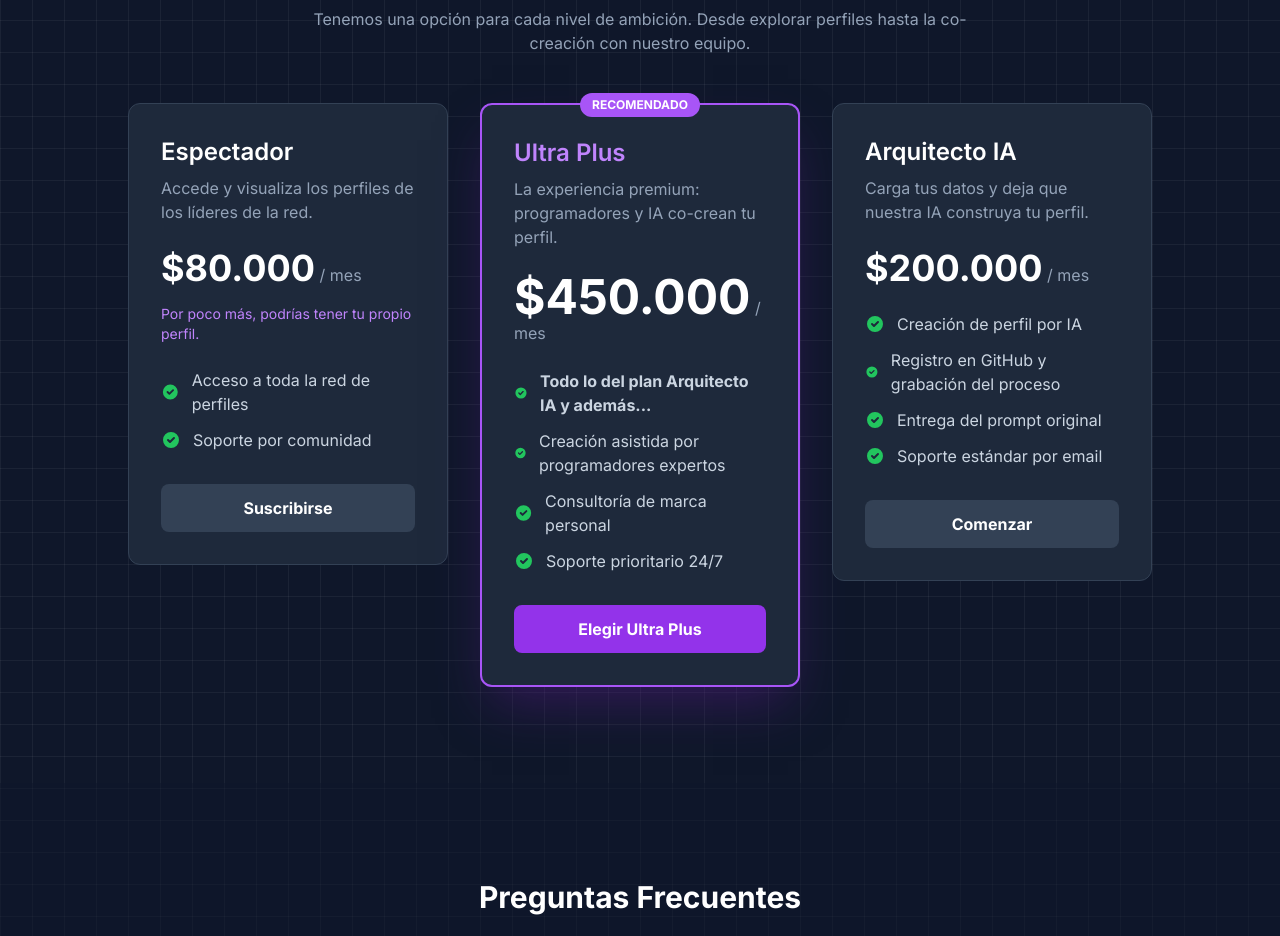
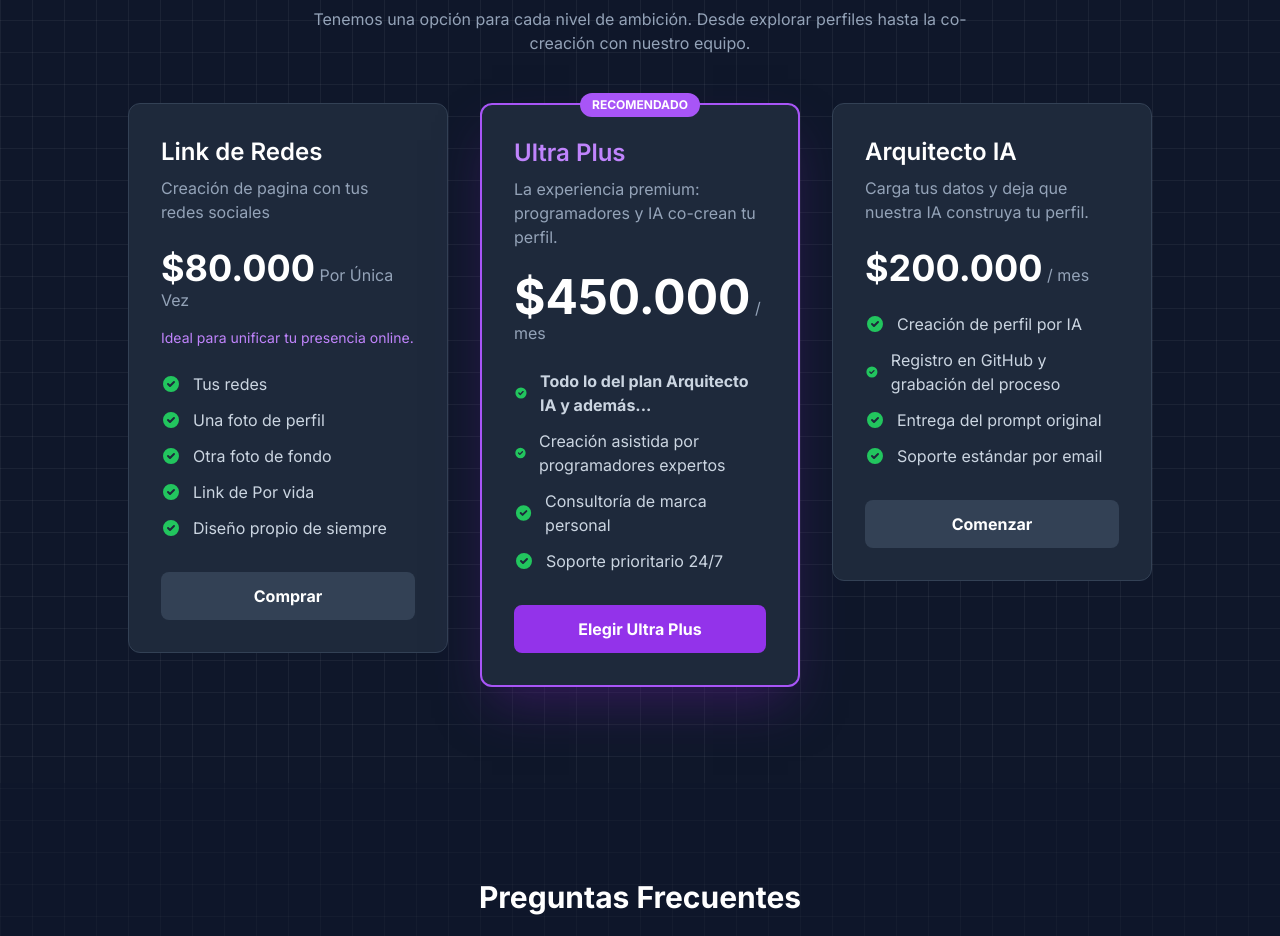
Before and after one commit to jmb-138/puff, a plain HTML site: page index.html in a window 1280 px wide. Shown: the part 1420-2356 px from the top of the page. Drawn offline with nearby package versions, Linux system fonts and the light colour scheme.

Commit message:
Add files via upload

```diff
--- a/index.html
+++ b/index.html
@@ -139,27 +139,39 @@
 
             <div class="grid lg:grid-cols-3 gap-8 max-w-5xl mx-auto items-start">
 
-                <!-- Plan Espectador -->
+                <!-- Plan Link de Redes -->
                 <div class="bg-slate-800 p-8 rounded-xl border border-slate-700 reveal" style="transition-delay: 200ms;">
-                    <h3 class="text-2xl font-semibold text-white">Espectador</h3>
-                    <p class="text-slate-400 mt-2">Accede y visualiza los perfiles de los líderes de la red.</p>
+                    <h3 class="text-2xl font-semibold text-white">Link de Redes</h3>
+                    <p class="text-slate-400 mt-2">Creación de pagina con tus redes sociales</p>
                     <div class="mt-6">
                         <span class="text-4xl font-bold">$80.000</span>
-                        <span class="text-slate-400">/ mes</span>
+                        <span class="text-slate-400">Por Única Vez</span>
                     </div>
-                    <p class="text-sm text-purple-400 mt-4">Por poco más, podrías tener tu propio perfil.</p>
+                    <p class="text-sm text-purple-400 mt-4">Ideal para unificar tu presencia online.</p>
                     <ul class="mt-6 space-y-3 text-slate-300">
                         <li class="flex items-center gap-3">
                             <svg class="w-5 h-5 text-green-500" fill="currentColor" viewBox="0 0 20 20"><path fill-rule="evenodd" d="M10 18a8 8 0 100-16 8 8 0 000 16zm3.707-9.293a1 1 0 00-1.414-1.414L9 10.586 7.707 9.293a1 1 0 00-1.414 1.414l2 2a1 1 0 001.414 0l4-4z" clip-rule="evenodd"></path></svg>
-                            Acceso a toda la red de perfiles
+                            Tus redes
                         </li>
                         <li class="flex items-center gap-3">
                             <svg class="w-5 h-5 text-green-500" fill="currentColor" viewBox="0 0 20 20"><path fill-rule="evenodd" d="M10 18a8 8 0 100-16 8 8 0 000 16zm3.707-9.293a1 1 0 00-1.414-1.414L9 10.586 7.707 9.293a1 1 0 00-1.414 1.414l2 2a1 1 0 001.414 0l4-4z" clip-rule="evenodd"></path></svg>
-                            Soporte por comunidad
+                            Una foto de perfil
+                        </li>
+                         <li class="flex items-center gap-3">
+                            <svg class="w-5 h-5 text-green-500" fill="currentColor" viewBox="0 0 20 20"><path fill-rule="evenodd" d="M10 18a8 8 0 100-16 8 8 0 000 16zm3.707-9.293a1 1 0 00-1.414-1.414L9 10.586 7.707 9.293a1 1 0 00-1.414 1.414l2 2a1 1 0 001.414 0l4-4z" clip-rule="evenodd"></path></svg>
+                            Otra foto de fondo
+                        </li>
+                         <li class="flex items-center gap-3">
+                            <svg class="w-5 h-5 text-green-500" fill="currentColor" viewBox="0 0 20 20"><path fill-rule="evenodd" d="M10 18a8 8 0 100-16 8 8 0 000 16zm3.707-9.293a1 1 0 00-1.414-1.414L9 10.586 7.707 9.293a1 1 0 00-1.414 1.414l2 2a1 1 0 001.414 0l4-4z" clip-rule="evenodd"></path></svg>
+                            Link de Por vida
+                        </li>
+                         <li class="flex items-center gap-3">
+                            <svg class="w-5 h-5 text-green-500" fill="currentColor" viewBox="0 0 20 20"><path fill-rule="evenodd" d="M10 18a8 8 0 100-16 8 8 0 000 16zm3.707-9.293a1 1 0 00-1.414-1.414L9 10.586 7.707 9.293a1 1 0 00-1.414 1.414l2 2a1 1 0 001.414 0l4-4z" clip-rule="evenodd"></path></svg>
+                            Diseño propio de siempre
                         </li>
                     </ul>
-                    <a href="https://wa.me/5491169578193?text=Hola%2C%20consulto%20por%20el%20plan%20Espectador." target="_blank" class="block text-center mt-8 w-full bg-slate-700 hover:bg-slate-600 text-white font-bold py-3 rounded-lg transition-colors">
-                        Suscribirse
+                    <a href="https://wa.me/5491169578193?text=Hola%2C%20consulto%20por%20el%20plan%20Link%20de%20Redes." target="_blank" class="block text-center mt-8 w-full bg-slate-700 hover:bg-slate-600 text-white font-bold py-3 rounded-lg transition-colors">
+                        Comprar
                     </a>
                 </div>
 
```
